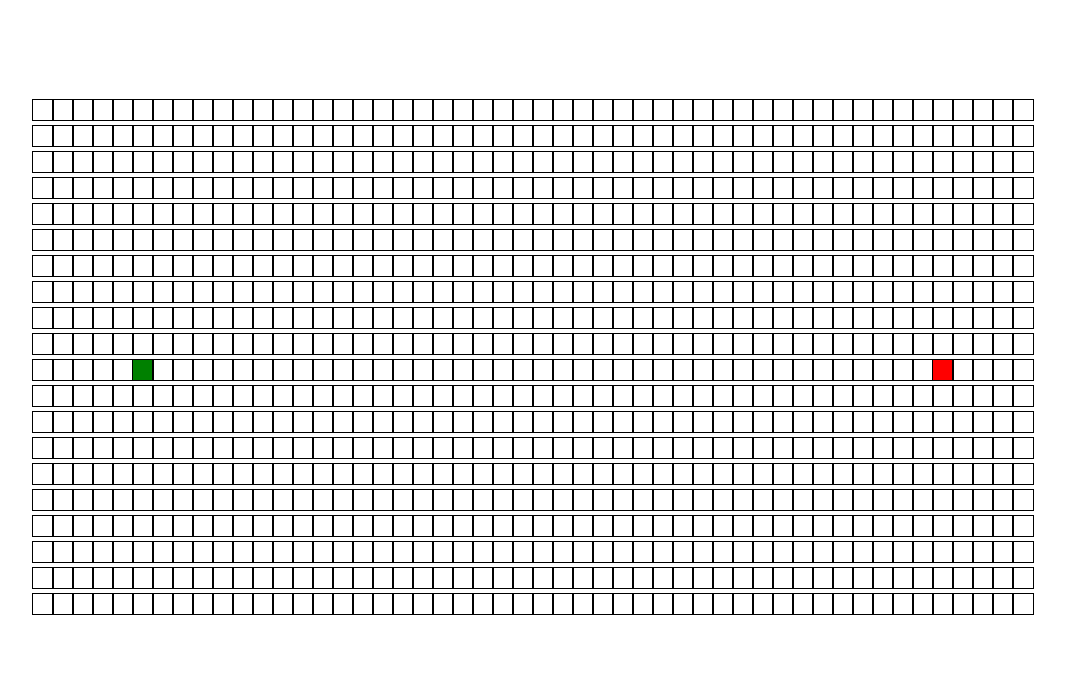
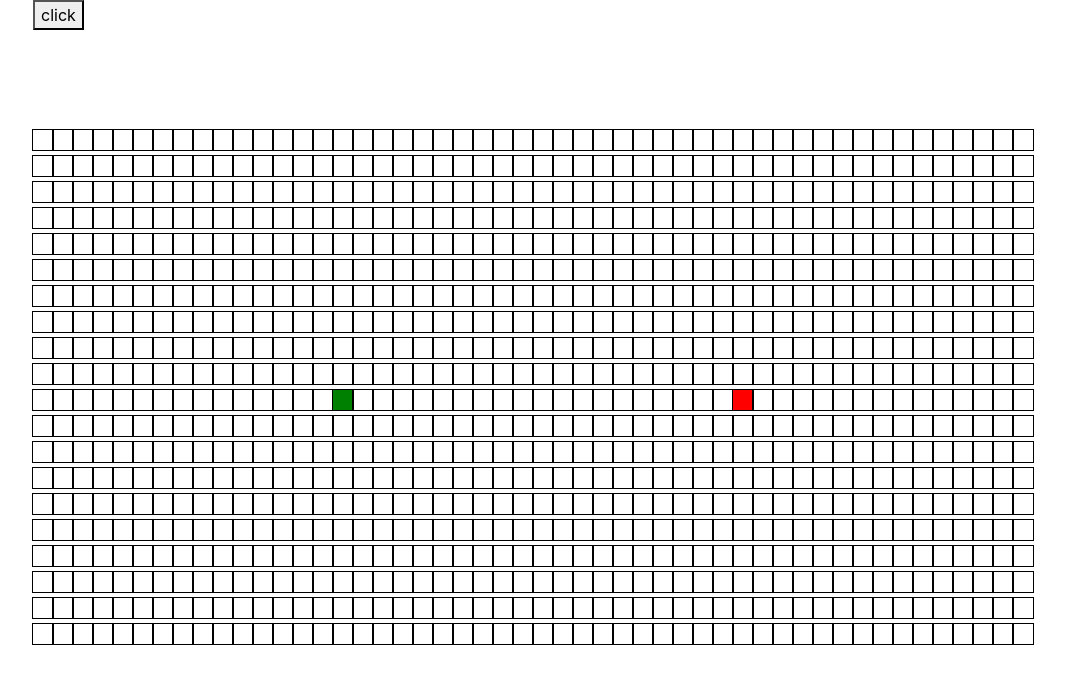
Before and after one commit to Sethuram52001/Path-Finding-Visualizer, a React (Create React App) app: page / in a window 1280 px wide. Shown: the top 684 px of the page, without its empty margins (52-1117 px from the left). Built offline with nearby package versions, Linux system fonts and the light colour scheme.

Commit message:
dijkstra works but async doesn't

```diff
--- a/src/algorithms/dijkstra.js
+++ b/src/algorithms/dijkstra.js
@@ -1,23 +1,17 @@
-// Performs Dijkstra's algorithm; returns *all* nodes in the order
-// in which they were visited. Also makes nodes point back to their
-// previous node, effectively allowing us to compute the shortest path
-// by backtracking from the finish node.
 export function dijkstra(grid, startNode, finishNode) {
   const visitedNodesInOrder = [];
+  if (!startNode || !finishNode || startNode === finishNode)
+    return false;
   startNode.distance = 0;
   const unvisitedNodes = getAllNodes(grid);
   while (!!unvisitedNodes.length) {
     sortNodesByDistance(unvisitedNodes);
     const closestNode = unvisitedNodes.shift();
-    // If we encounter a wall, we skip it.
-    if (closestNode.isWall) continue;
-    // If the closest node is at a distance of infinity,
-    // we must be trapped and should therefore stop.
-    if (closestNode.distance === Infinity) return visitedNodesInOrder;
     closestNode.isVisited = true;
     visitedNodesInOrder.push(closestNode);
-    if (closestNode === finishNode) return visitedNodesInOrder;
-    updateUnvisitedNeighbors(closestNode, grid);
+    if (closestNode === finishNode)
+      return visitedNodesInOrder;
+    updateNeighbors(closestNode, grid);
   }
 }
 
@@ -25,34 +19,33 @@ function sortNodesByDistance(unvisitedNodes) {
   unvisitedNodes.sort((nodeA, nodeB) => nodeA.distance - nodeB.distance);
 }
 
-function updateUnvisitedNeighbors(node, grid) {
-  const unvisitedNeighbors = getUnvisitedNeighbors(node, grid);
-  for (const neighbor of unvisitedNeighbors) {
+function updateNeighbors(node, grid) {
+  const neighbors = getNeighbors(node, grid);
+  for (const neighbor of neighbors) {
     neighbor.distance = node.distance + 1;
-    neighbor.previousNode = node;
   }
 }
 
-function getUnvisitedNeighbors(node, grid) {
+function getNeighbors(node, grid) {
   const neighbors = [];
-  const {col, row} = node;
-  if (row > 0) neighbors.push(grid[row - 1][col]);
-  if (row < grid.length - 1) neighbors.push(grid[row + 1][col]);
-  if (col > 0) neighbors.push(grid[row][col - 1]);
-  if (col < grid[0].length - 1) neighbors.push(grid[row][col + 1]);
+  const {c, r} = node;
+  if (r > 0) neighbors.push(grid[r - 1][c]);
+  if (r < grid.length - 1) neighbors.push(grid[r + 1][c]);
+  if (c > 0) neighbors.push(grid[r][c - 1]);
+  if (c < grid[0].length - 1) neighbors.push(grid[r][c + 1]);
   return neighbors.filter(neighbor => !neighbor.isVisited);
 }
 
 function getAllNodes(grid) {
   const nodes = [];
-  for (const row of grid) {
-    for (const node of row) {
+  for (const r of grid) {
+    for (const node of r) {
       nodes.push(node);
     }
   }
   return nodes;
 }
-
+/*
 // Backtracks from the finishNode to find the shortest path.
 // Only works when called *after* the dijkstra method above.
 export function getNodesInShortestPathOrder(finishNode) {
@@ -63,4 +56,4 @@ export function getNodesInShortestPathOrder(finishNode) {
     currentNode = currentNode.previousNode;
   }
   return nodesInShortestPathOrder;
-}
+}*/
--- a/src/components/Node/Node.css
+++ b/src/components/Node/Node.css
@@ -13,3 +13,7 @@
 .node-finish {
     background-color: red;
 }
+
+.node-visited {
+    background-color: cyan;
+}
--- a/src/components/Node/Node.js
+++ b/src/components/Node/Node.js
@@ -2,8 +2,8 @@ import React, { Component } from 'react';
 import "./Node.css";
 
 const Node = (props) => {
-    const { isFinish, isStart } = props;
-    const extraClassName = isFinish ? 'node-finish' : isStart ? 'node-start' : '';
+    const { isFinish, isStart, isVisited } = props;
+    const extraClassName = isFinish ? 'node-finish' : isStart ? 'node-start' : isVisited ? 'node-visited' : '';
 
     return (
         <div className={`node ${extraClassName}`}>
--- a/src/components/PathVisualizer/PathVisualizer.js
+++ b/src/components/PathVisualizer/PathVisualizer.js
@@ -1,46 +1,80 @@
 import React, { Component } from 'react';
 import "./PathVisualizer.css";
 import Node from "../Node/Node";
+import { dijkstra } from '../../algorithms/dijkstra';
+
+const START_NODE_ROW = 10;
+const START_NODE_COL = 15;
+const FINISH_NODE_COL = 35;
+const FINISH_NODE_ROW = 10;
 
 class PathVisualizer extends Component {
     state = {
-        nodes: []
+        grid: []
     }
 
     componentDidMount() {
         // generating the grid matrix
-        let nodes = [];
-        for (let r = 0; r < 20; r++) {
+        let grid = getInitialGrid();
+        /*for (let r = 0; r < 20; r++) {
             let currRow = [];
             for (let c = 0; c < 50; c++) {
                 const currNode = {
                     c,
                     r,
-                    isStart: r === 10 && c === 5,
-                    isFinish: r === 10 && c === 45
+                    isStart: r === START_NODE_ROW && c === START_NODE_COL,
+                    isFinish: r === FINISH_NODE_ROW && c === FINISH_NODE_COL
                 }
                 currRow.push(currNode);
             }
-            nodes.push(currRow);
+            grid.push(currRow);
+        }*/
+        this.setState({ grid });
+    }
+
+    animateDijkstra = (visitedNodesInOrder) => {
+        for (let i = 0; i < visitedNodesInOrder.length; i++) {
+            setTimeout(() => {
+                const node = visitedNodesInOrder[i];
+                const newGrid = this.state.grid.slice();
+                const newNode = {
+                    ...node,
+                    isVisited: true,
+                };
+                newGrid[node.r][node.c] = newNode;
+                this.setState({ gird: newGrid });
+            }, 500 * i);
         }
-        this.setState({ nodes });
+    }
+
+    visualizeDijkstra() {
+        const { grid } = this.state;
+        const startNode = grid[START_NODE_ROW][START_NODE_COL];
+        const finishNode = grid[FINISH_NODE_ROW][FINISH_NODE_COL];
+        const visitedNodesInOrder = dijkstra(grid, startNode, finishNode);
+        console.log(visitedNodesInOrder);
+        this.animateDijkstra(visitedNodesInOrder);
+
     }
 
     render() {
-        const { nodes } = this.state;
+        const { grid } = this.state;
         return (
             // displaying the grid
+            <>
+            <button onClick={() => this.visualizeDijkstra()}>click</button>
             <div className="grid">
-                {nodes.map((row, rowIdx) => {
+                {grid.map((row, rowIdx) => {
                     return (
                         <div key={rowIdx}>
                             {row.map((node, nodeIdx) => {
-                                const { isStart, isFinish } = node;
+                                const { isStart, isFinish, isVisited } = node;
                                 return (
                                     <Node
                                         key={nodeIdx}
                                         isStart={isStart}
                                         isFinish={isFinish}
+                                        isVisited={isVisited}
                                     ></Node>
                                 )
                             })}
@@ -48,8 +82,32 @@ class PathVisualizer extends Component {
                     )
                 })}
             </div>
+            </>
          );
     }
 }
 
+const getInitialGrid = () => {
+    const grid = [];
+    for (let r = 0; r < 20; r++) {
+        const currRow = [];
+        for (let c = 0; c < 50; c++) {
+            currRow.push(createNode(c, r));
+        }
+        grid.push(currRow);
+    }
+    return grid;
+}
+
+const createNode = (c, r) => {
+    return {
+        c,
+        r,
+        isStart: r === START_NODE_ROW && c === START_NODE_COL,
+        isFinish: r === FINISH_NODE_ROW && c === FINISH_NODE_COL,
+        isVisited: false,
+        distance: Infinity
+    }
+}
+
 export default PathVisualizer;
```
Also changed, not shown: 1 other file (tests, documents, lock files or other folders).
